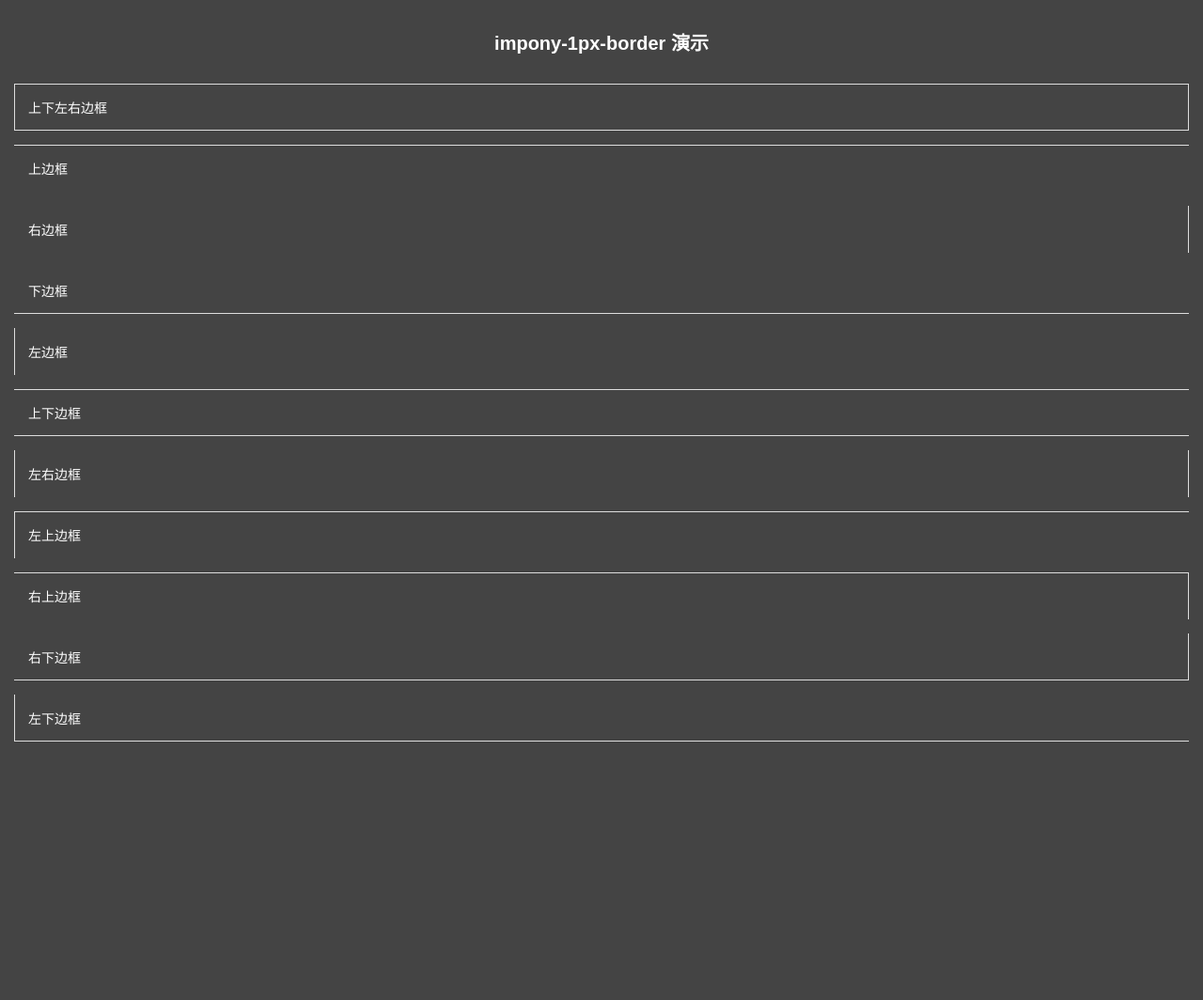
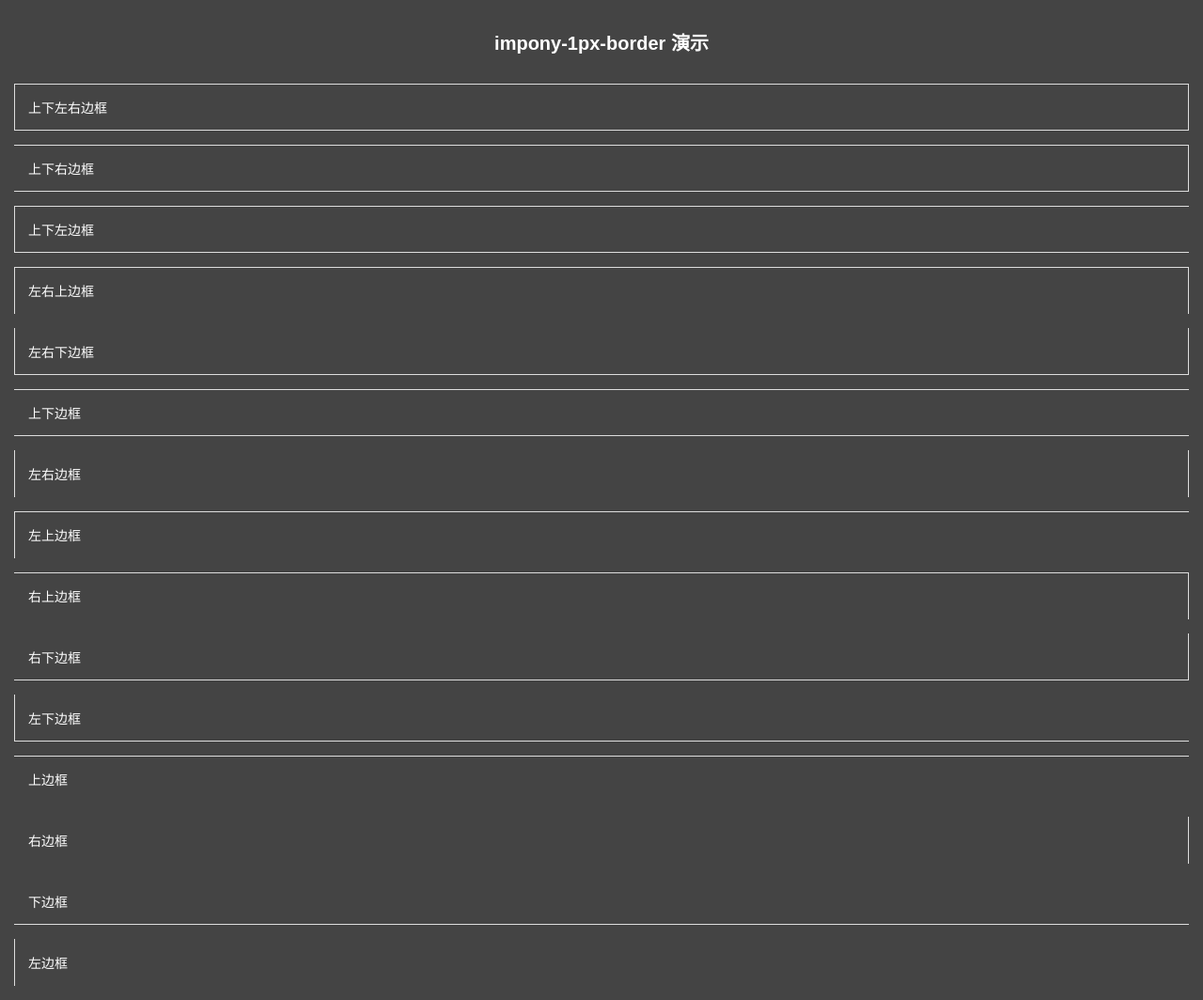
Before and after one commit to impony/impony-1px-border, a website: page demo/index.html in a window 1280 px wide. Shown: the whole page at 94% size. Before the commit the page ends 804 px from the top, so only its background shows below. Drawn offline with Linux system fonts and the light colour scheme.

Commit message:
增加示例；修改README

```diff
--- a/demo/index.html
+++ b/demo/index.html
@@ -25,20 +25,28 @@ h1, div { margin: 15px; padding: 15px; font-size: 1.4rem; }
     </div>
 </div>
 
-<div class="border-top-1px">
-    上边框
+<div class="border-top-1px border-bottom-1px">
+    <div class="border-right-1px">
+        上下右边框
+    </div>
 </div>
 
-<div class="border-right-1px">
-    右边框
+<div class="border-top-1px border-bottom-1px">
+    <div class="border-left-1px">
+        上下左边框
+    </div>
 </div>
 
-<div class="border-bottom-1px">
-    下边框
+<div class="border-right-1px border-left-1px">
+    <div class="border-top-1px">
+        左右上边框
+    </div>
 </div>
 
-<div class="border-left-1px">
-    左边框
+<div class="border-right-1px border-left-1px">
+    <div class="border-bottom-1px">
+        左右下边框
+    </div>
 </div>
 
 <div class="border-top-1px border-bottom-1px">
@@ -69,5 +77,21 @@ h1, div { margin: 15px; padding: 15px; font-size: 1.4rem; }
     左下边框
 </div>
 
+<div class="border-top-1px">
+    上边框
+</div>
+
+<div class="border-right-1px">
+    右边框
+</div>
+
+<div class="border-bottom-1px">
+    下边框
+</div>
+
+<div class="border-left-1px">
+    左边框
+</div>
+
 </body>
 </html>
```
Also changed, not shown: README.md.
